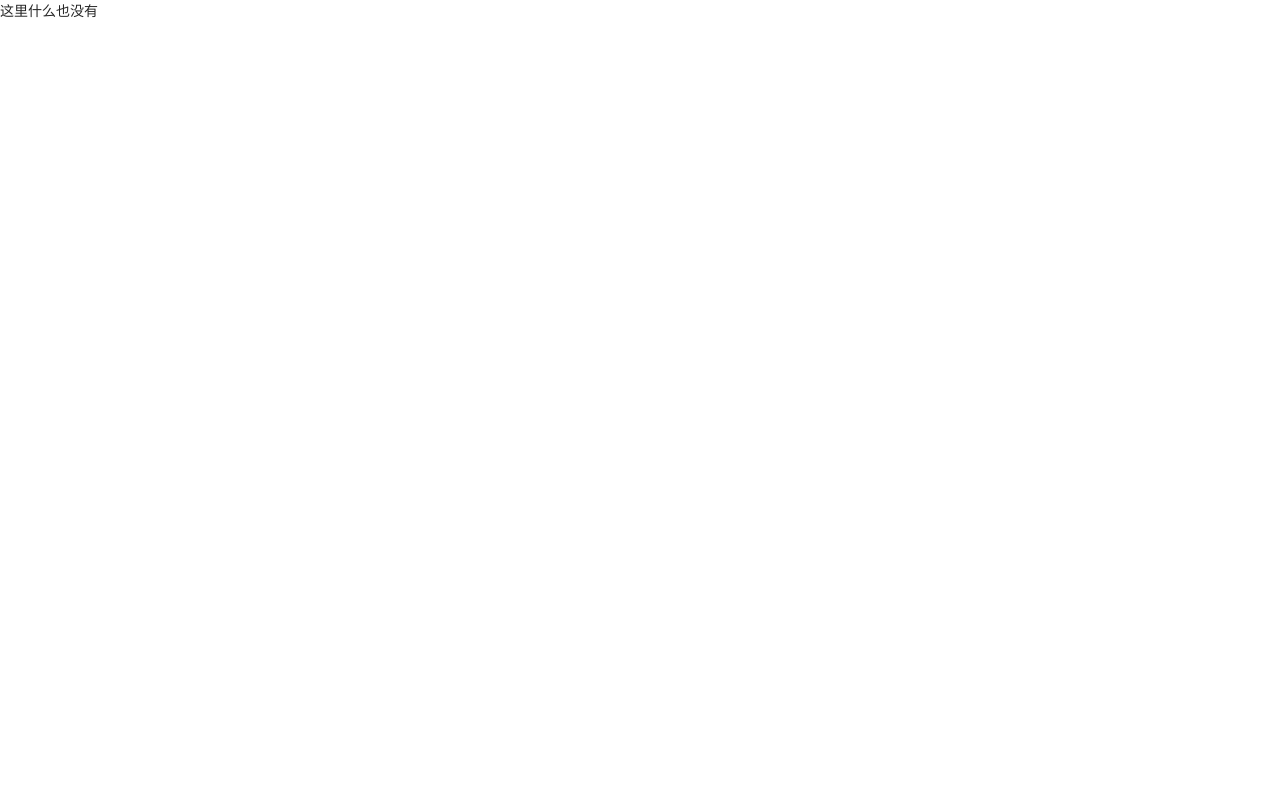
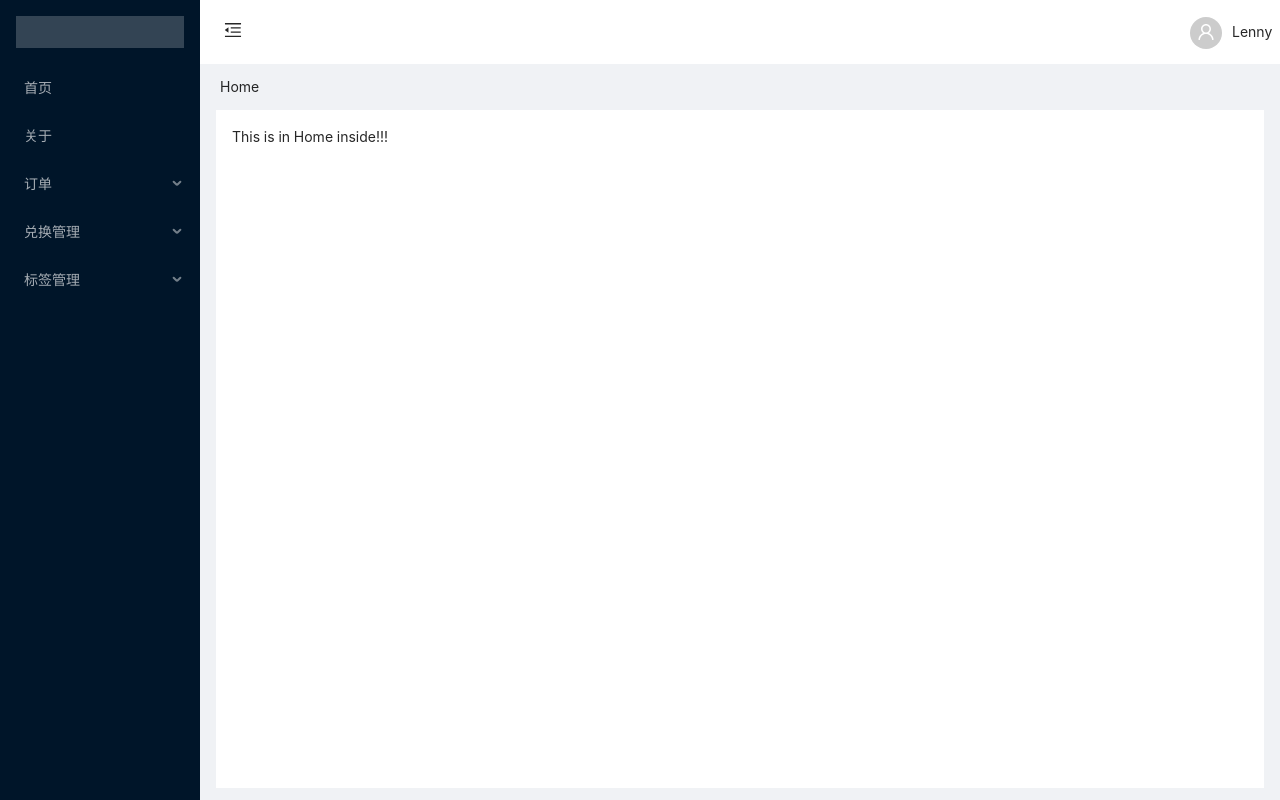
Before and after one commit to liuyuai/seller-react, a React (Create React App) app: page /home in a window 1280 px wide. Built offline with nearby package versions, Linux system fonts and the light colour scheme.

Commit message:
左侧路由添加完成

```diff
--- a/src/App.js
+++ b/src/App.js
@@ -8,18 +8,45 @@ import React from "react";
 
 //使用严格匹配看看能不能解决 乱输入url是  还渲染main主题
 
+
+const fakeAuth = {
+  isAuthenticated: true
+};
+
 function App() {
   return (
       <Router>
         <Switch>
           <Route path="/login" component={Login} />
-          <Route exact path="/" render={() => <Redirect to="/home" push />} />
           <Route path="/404" component={NotFound} />
-          <Route exact path="/" component={Main} />
+          <PrivateRoute>
+            <Route exact path="/" render={() => <Redirect to="/home" />} />
+            <Route path="/" component={Main} />
+          </PrivateRoute>
           <Route component={NotFound} />
         </Switch>
       </Router>
   )
 }
 
+function PrivateRoute({ children, ...rest }) {
+  return (
+    <Route
+      {...rest}
+      render={({ location }) =>
+        fakeAuth.isAuthenticated ? (
+          children
+        ) : (
+          <Redirect
+            to={{
+              pathname: "/login",
+              state: { from: location }
+            }}
+          />
+        )
+      }
+    />
+  );
+}
+
 export default App;
```
Also changed, not shown: src/store/index.js (added).
